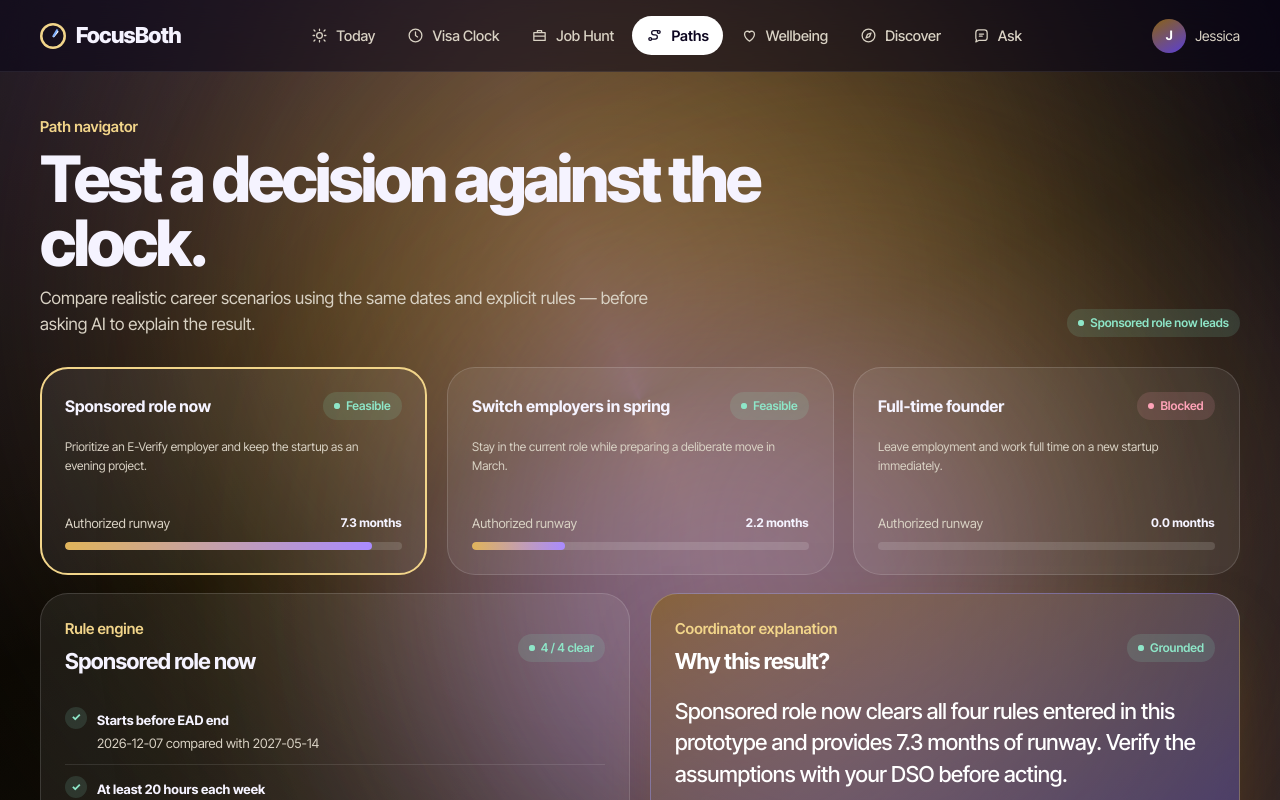
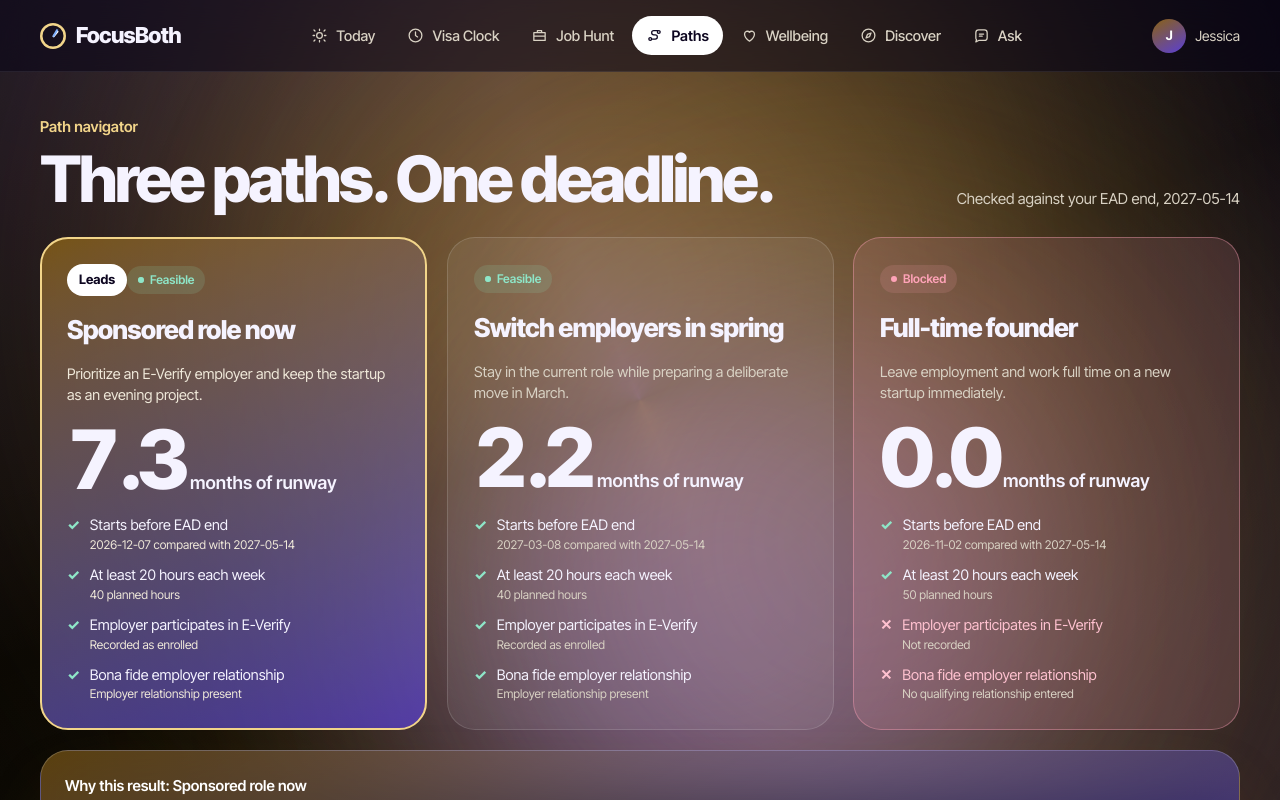
Before and after one commit to Krupajessica/focusboth, a Next.js app in the folder focusboth-part1/: page /paths in a window 1280 px wide. Shown: the top 800 px of the page. Built offline with nearby package versions, Linux system fonts and the light colour scheme.

Commit message:
Paths: side-by-side comparison layout
Refactor PathsPage component layout and remove PageHead.

```diff
--- a/focusboth-part1/app/paths/page.tsx
+++ b/focusboth-part1/app/paths/page.tsx
@@ -2,7 +2,7 @@
 
 import { useState } from "react";
 import { useCompassStore } from "@/components/compass-store";
-import { PageHead, Progress, Status } from "@/components/ui";
+import { Status } from "@/components/ui";
 import { evaluatePath } from "@/lib/compass-engine";
 
 export default function PathsPage() {
@@ -17,66 +17,51 @@ export default function PathsPage() {
 
   return (
     <div className="content">
-      <PageHead
-        eyebrow="Path navigator"
-        title="Test a decision against the clock."
-        description="Compare realistic career scenarios using the same dates and explicit rules — before asking AI to explain the result."
-        action={<Status>{bestFeasible ? `${bestFeasible.path.name} leads` : "No feasible path"}</Status>}
-      />
+      <div className="visa-head">
+        <div>
+          <div className="eyebrow">Path navigator</div>
+          <h1>{data.paths.length === 3 ? "Three paths." : "Your paths."} One deadline.</h1>
+        </div>
+        <span className="notice" style={{ fontSize: 15 }}>Checked against your EAD end, {data.profile.eadEndDate}</span>
+      </div>
 
-      <div className="grid grid-3" style={{ marginBottom: 18 }}>
+      <div className="grid grid-3" style={{ marginBottom: 20 }}>
         {data.paths.map((path) => {
           const evaluation = evaluatePath(path, data.profile);
+          const leads = bestFeasible?.path.id === path.id;
           return (
             <button
               key={path.id}
-              className={`card path-card ${selectedId === path.id ? "selected" : ""}`}
-              style={{ textAlign: "left", color: "inherit" }}
+              className={`pathcol ${leads ? "leads" : ""} ${evaluation.feasible ? "" : "blocked"} ${selectedId === path.id ? "selected" : ""}`}
               onClick={() => setSelectedId(path.id)}
             >
-              <div className="card-head">
-                <h3>{path.name}</h3>
+              <div className="pathcol-top">
+                {leads ? <span className="chip solid">Leads</span> : <span />}
                 <Status tone={evaluation.feasible ? "good" : "bad"}>{evaluation.feasible ? "Feasible" : "Blocked"}</Status>
               </div>
-              <p className="lead" style={{ fontSize: 12, minHeight: 58 }}>{path.description}</p>
-              <div style={{ marginTop: 18 }}>
-                <div style={{ display: "flex", justifyContent: "space-between", marginBottom: 8 }}>
-                  <span className="notice">Authorized runway</span>
-                  <strong style={{ fontSize: 12 }}>{path.runwayMonths.toFixed(1)} months</strong>
-                </div>
-                <Progress value={(path.runwayMonths / 8) * 100} warning={!evaluation.feasible} />
-              </div>
+              <h2>{path.name}</h2>
+              <p>{path.description}</p>
+              <div className="pathcol-num"><b>{path.runwayMonths.toFixed(1)}</b><span> months of runway</span></div>
+              <ul>
+                {evaluation.checks.map((check) => (
+                  <li key={check.label} className={check.pass ? "" : "fail"}>
+                    <i>{check.pass ? "✓" : "✕"}</i>
+                    <span>{check.label}<small>{check.detail}</small></span>
+                  </li>
+                ))}
+              </ul>
             </button>
           );
         })}
       </div>
 
-      <div className="grid grid-2">
-        <section className="card">
-          <div className="card-head">
-            <div><div className="eyebrow">Rule engine</div><h2 style={{ marginTop: 4 }}>{selected.name}</h2></div>
-            <Status tone={result.feasible ? "good" : "bad"}>{result.feasible ? "4 / 4 clear" : `${result.checks.filter((c) => c.pass).length} / 4 clear`}</Status>
-          </div>
-          {result.checks.map((check) => (
-            <div className="constraint" key={check.label}>
-              <span className={`constraint-mark ${check.pass ? "" : "fail"}`}>{check.pass ? "✓" : "×"}</span>
-              <div>
-                <strong style={{ fontSize: 13 }}>{check.label}</strong>
-                <p className="notice" style={{ margin: "3px 0 0" }}>{check.detail}</p>
-              </div>
-            </div>
-          ))}
-        </section>
-
-        <section className="card dark">
-          <div className="card-head">
-            <div><div className="eyebrow" style={{ color: "var(--lime)" }}>Coordinator explanation</div><h2 style={{ marginTop: 4 }}>Why this result?</h2></div>
-            <Status>Grounded</Status>
-          </div>
-          <p className="brief">{result.recommendation}</p>
-          <div className="source">Inputs used: EAD end {data.profile.eadEndDate}; path start {selected.startDate}; {selected.weeklyHours} weekly hours; E-Verify and employer-relationship toggles from the scenario.</div>
-        </section>
-      </div>
+      <section className="card dark whycard">
+        <div>
+          <div className="eyebrow" style={{ color: "#fff" }}>Why this result: {selected.name}</div>
+          <p className="brief" style={{ margin: "8px 0 0" }}>{result.recommendation}</p>
+        </div>
+        <div className="source" style={{ border: 0, padding: 0 }}>Inputs used: EAD end {data.profile.eadEndDate}; path start {selected.startDate}; {selected.weeklyHours} weekly hours; E-Verify and employer-relationship toggles from the scenario.</div>
+      </section>
 
       <div className="alert" style={{ marginTop: 18 }}>
         <strong>Explainable by design</strong>
```
